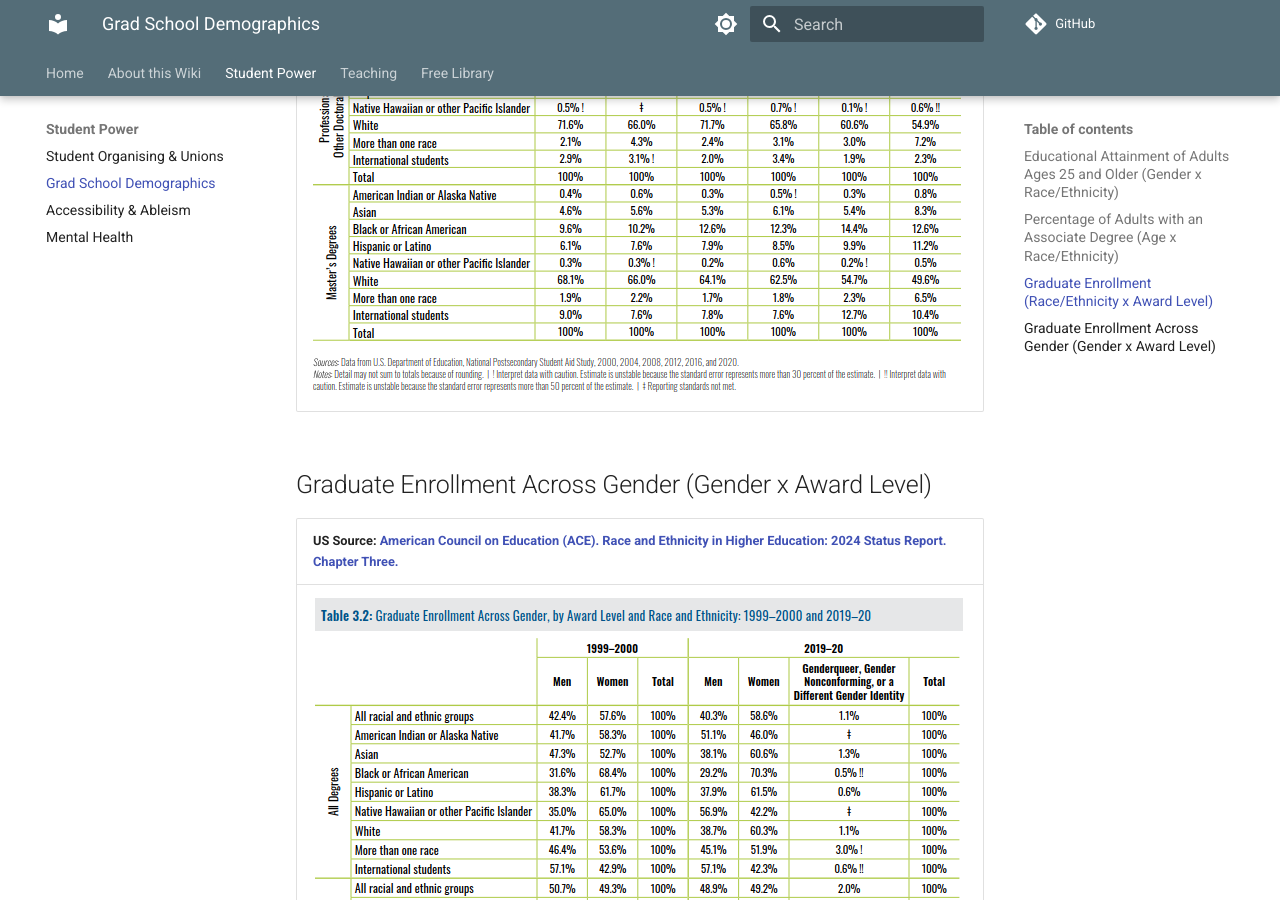
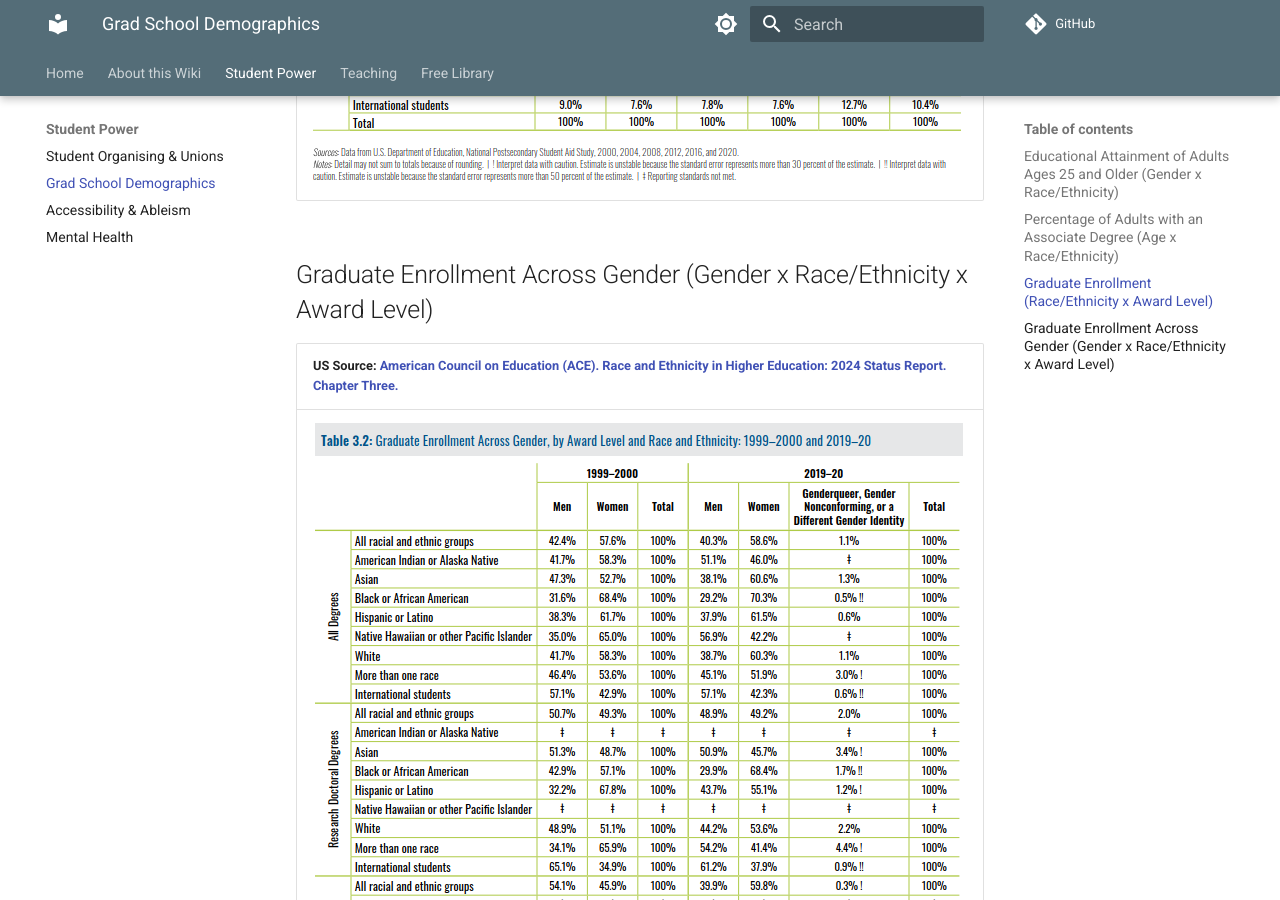
Before and after one commit to studentwiki/studentwiki.github.io, an MkDocs documentation site: the page built from docs/Student-Power/student-stats.md, in a window 1280 px wide and 900 px high, scrolled down 2517 px. Built offline with MkDocs 1.6.1 and Material for MkDocs 9.7.7, drawn with Linux system fonts in a browser that asks for light colours; plug-ins that fetch from the network failed and are left out; comment, search, counter and statistics services are not loaded.

Commit message:
modified stat image

```diff
--- a/docs/Student-Power/student-stats.md
+++ b/docs/Student-Power/student-stats.md
@@ -26,7 +26,7 @@ _Please [contribute](https://studentwiki.github.io/contribute/)! This page is in
 |---|
 | ![Graduate Enrollment Across Race and Ethnicity, by Award Level, Select Years 1999–2000 to 2019–2016](../images/Graduate%20Enrollment%20Across%20Race%20and%20Ethnicity,%20by%20Award%20Level,%20Select%20Years%201999–2000%20to%202019–2016.png) |
 
-## Graduate Enrollment Across Gender (Gender x Award Level)
+## Graduate Enrollment Across Gender (Gender x Race/Ethnicity x Award Level)
 
 | US Source: [American Council on Education (ACE). Race and Ethnicity in Higher Education: 2024 Status Report. **Chapter Three**.](https://www.equityinhighered.org/resources/report-downloads/race-and-ethnicity-in-higher-education-2024-status-report/) |
 |---|
```
Also changed, not shown: other parts of docs/Student-Power/student-stats.md (+1 -1 lines), site/Extras/tags/index.html, site/Student-Power/student-accessibility/index.html, site/Student-Power/student-mh/index.html, site/Student-Power/student-organising/index.html, site/Student-Power/student-stats/index.html, site/Teaching/attacks-dei-higher-ed/index.html, site/Teaching/critical-ed-praxis/index.html, site/Teaching/gradinstructors/index.html, site/Teaching/teaching/index.html, site/about/index.html, site/contribute/index.html, site/index.html, site/library/index.html, 1 more files.
